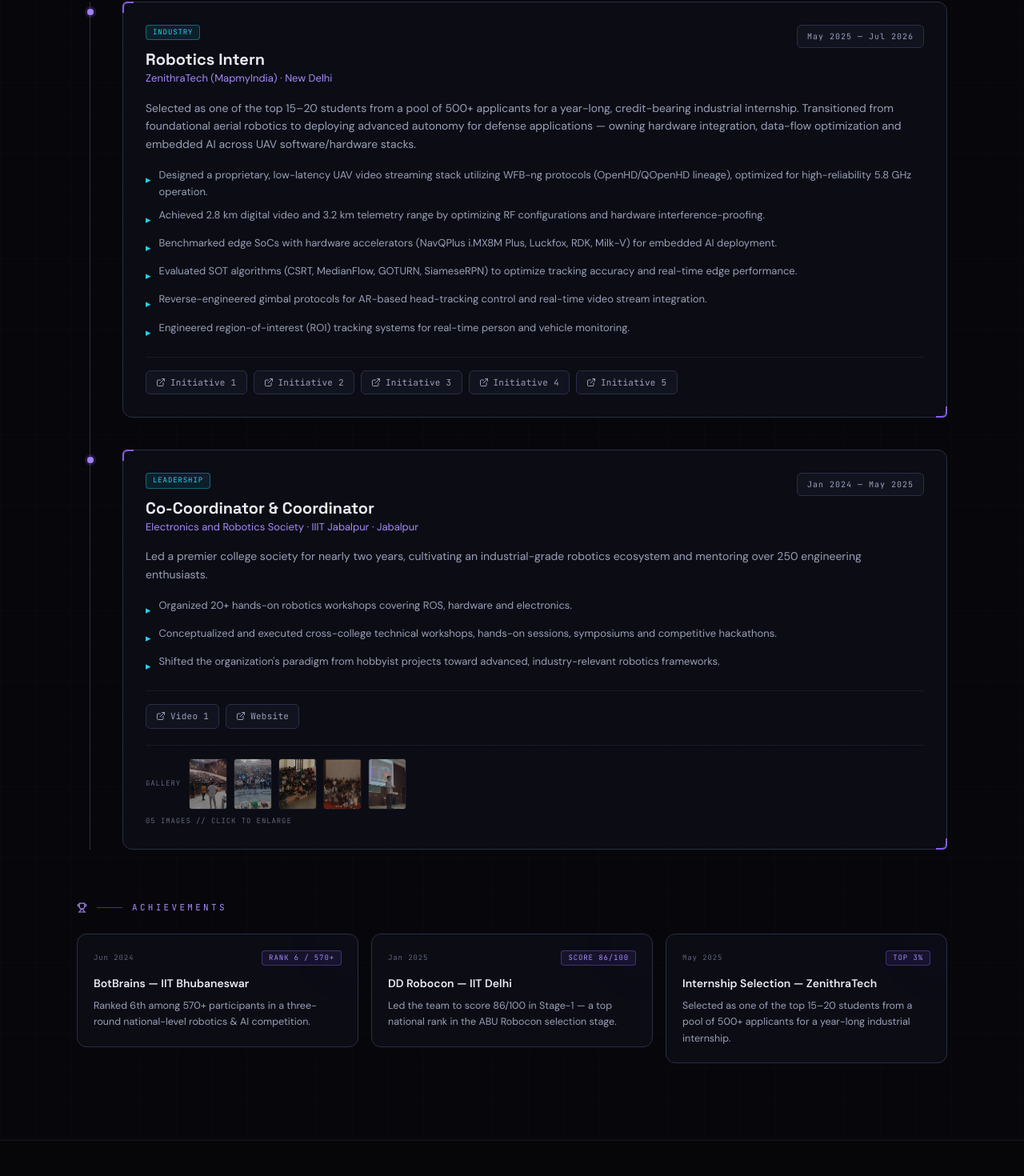
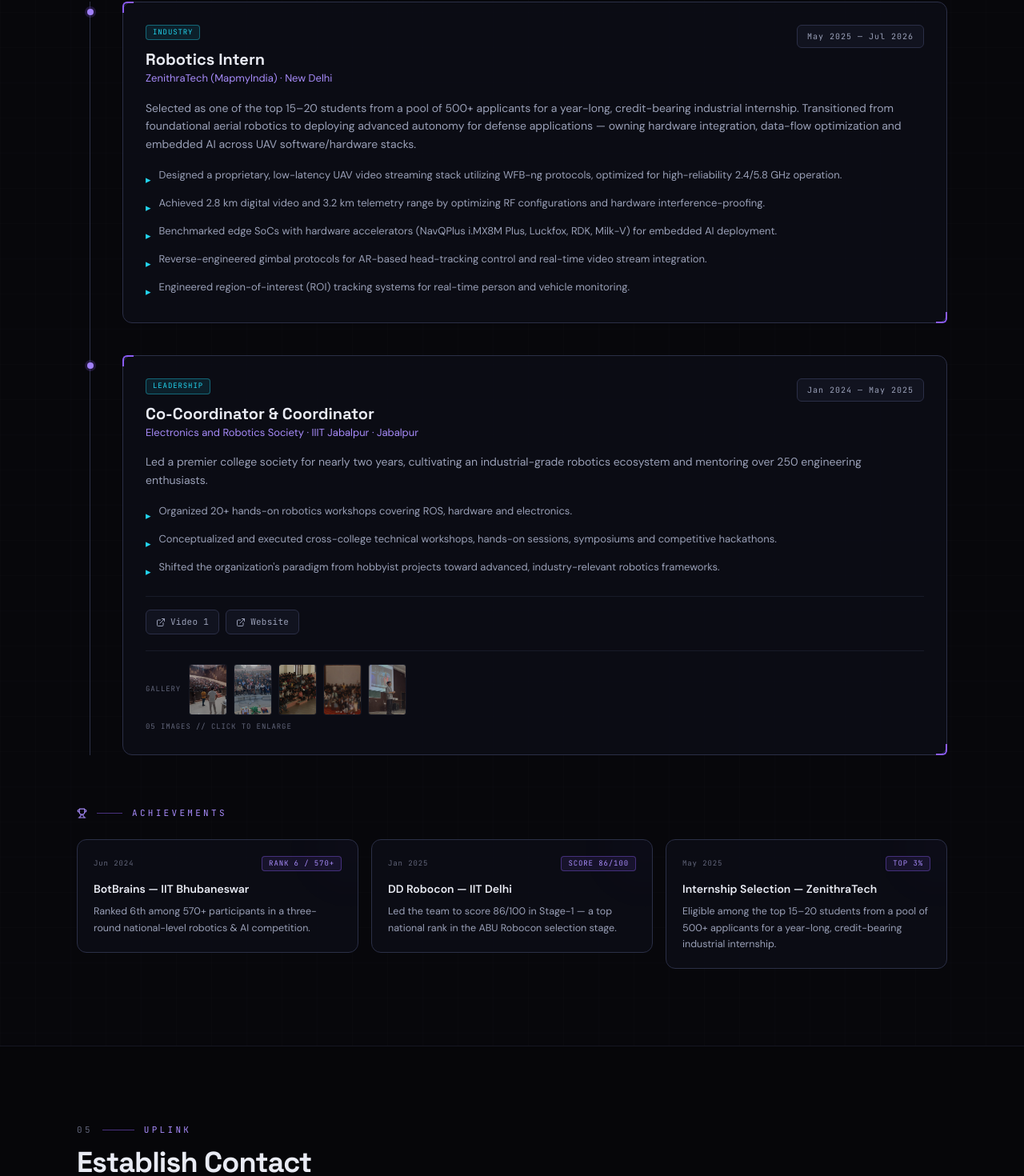
Before and after one commit to GradVizor/portfolio, a React (Vite) app: page / in a window 1280 px wide. Shown: the part 8734-10204 px from the top of the page at 80% size. Built offline with nearby package versions, Linux system fonts and the light colour scheme.

Commit message:
Refine ZenithraTech internship details

```diff
--- a/src/data/projects.ts
+++ b/src/data/projects.ts
@@ -208,19 +208,11 @@
     summary:
       "Selected as one of the top 15–20 students from a pool of 500+ applicants for a year-long, credit-bearing industrial internship. Transitioned from foundational aerial robotics to deploying advanced autonomy for defense applications — owning hardware integration, data-flow optimization and embedded AI across UAV software/hardware stacks.",
     items: [
-      "Designed a proprietary, low-latency UAV video streaming stack utilizing WFB-ng protocols (OpenHD/QOpenHD lineage), optimized for high-reliability 5.8 GHz operation.",
+      "Designed a proprietary, low-latency UAV video streaming stack utilizing WFB-ng protocols, optimized for high-reliability 2.4/5.8 GHz operation.",
       "Achieved 2.8 km digital video and 3.2 km telemetry range by optimizing RF configurations and hardware interference-proofing.",
       "Benchmarked edge SoCs with hardware accelerators (NavQPlus i.MX8M Plus, Luckfox, RDK, Milk-V) for embedded AI deployment.",
-      "Evaluated SOT algorithms (CSRT, MedianFlow, GOTURN, SiameseRPN) to optimize tracking accuracy and real-time edge performance.",
       "Reverse-engineered gimbal protocols for AR-based head-tracking control and real-time video stream integration.",
       "Engineered region-of-interest (ROI) tracking systems for real-time person and vehicle monitoring.",
-    ],
-    demos: [
-      { label: "Initiative 1", url: "https://drive.google.com/file/d/1y3iBzFrHN2jnuOz_T_M49-qqr-Pt31Pd/view?usp=sharing" },
-      { label: "Initiative 2", url: "https://drive.google.com/file/d/134vPfFck_n8cHwnoIb-hL4q2z8rp7RBG/view?usp=drive_link" },
-      { label: "Initiative 3", url: "https://drive.google.com/file/d/1uQnlkxFH_BwfYEQtPKDuxrT-yZeYyk7c/view?usp=sharing" },
-      { label: "Initiative 4", url: "https://drive.google.com/file/d/197_6azgGs0dkNADZH9ixbm3KE8Hi_EVS/view?usp=drive_link" },
-      { label: "Initiative 5", url: "https://drive.google.com/file/d/1a09DIxktm6bkwdcQ8us5Dl9Ox6n3Pz9G/view?usp=sharing" },
     ],
   },
   {
@@ -266,7 +258,7 @@
   },
   {
     title: "Internship Selection — ZenithraTech",
-    detail: "Selected as one of the top 15–20 students from a pool of 500+ applicants for a year-long industrial internship.",
+    detail: "Eligible among the top 15–20 students from a pool of 500+ applicants for a year-long, credit-bearing industrial internship.",
     meta: "TOP 3%",
     date: "May 2025",
   },
```
